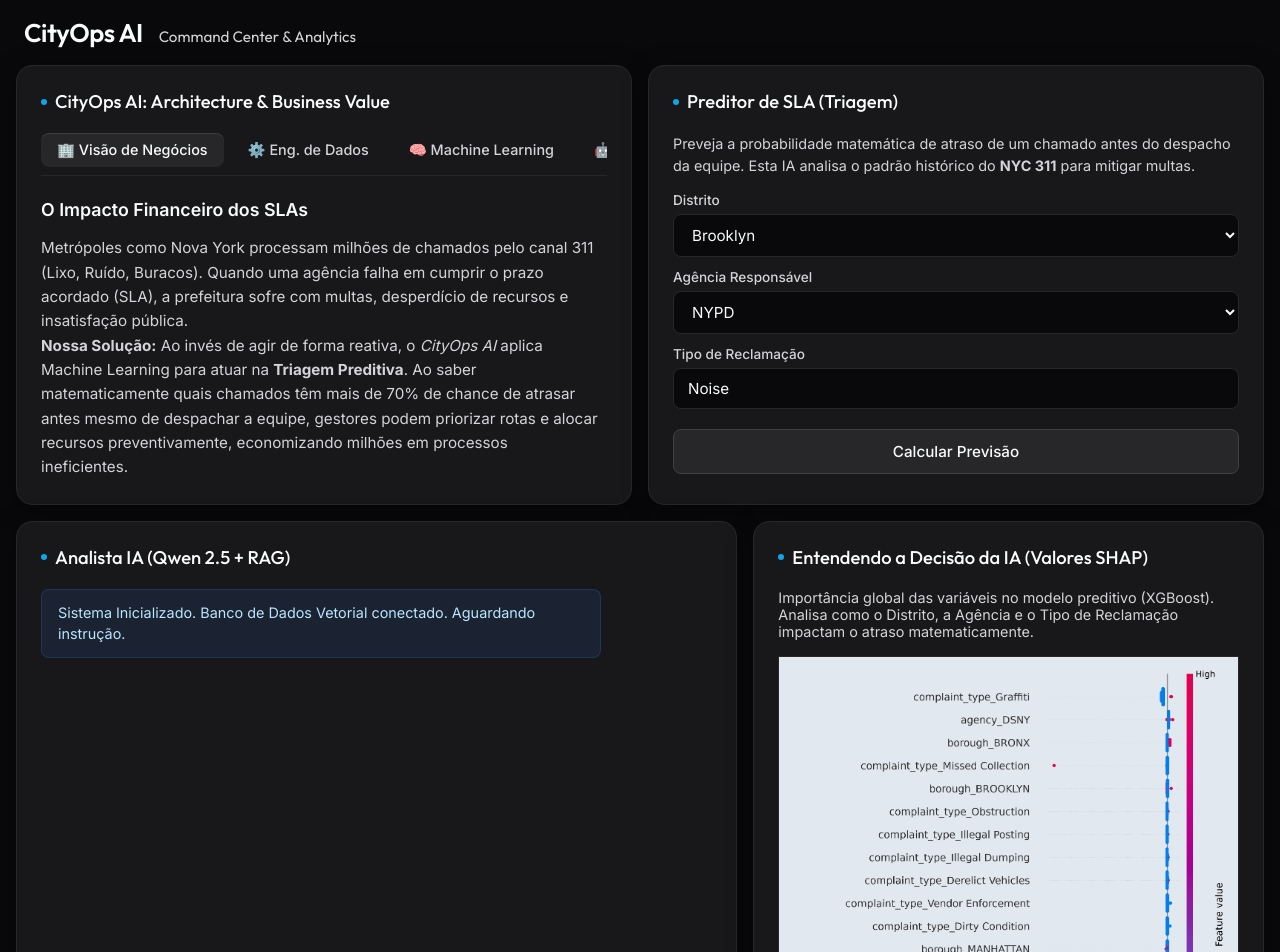
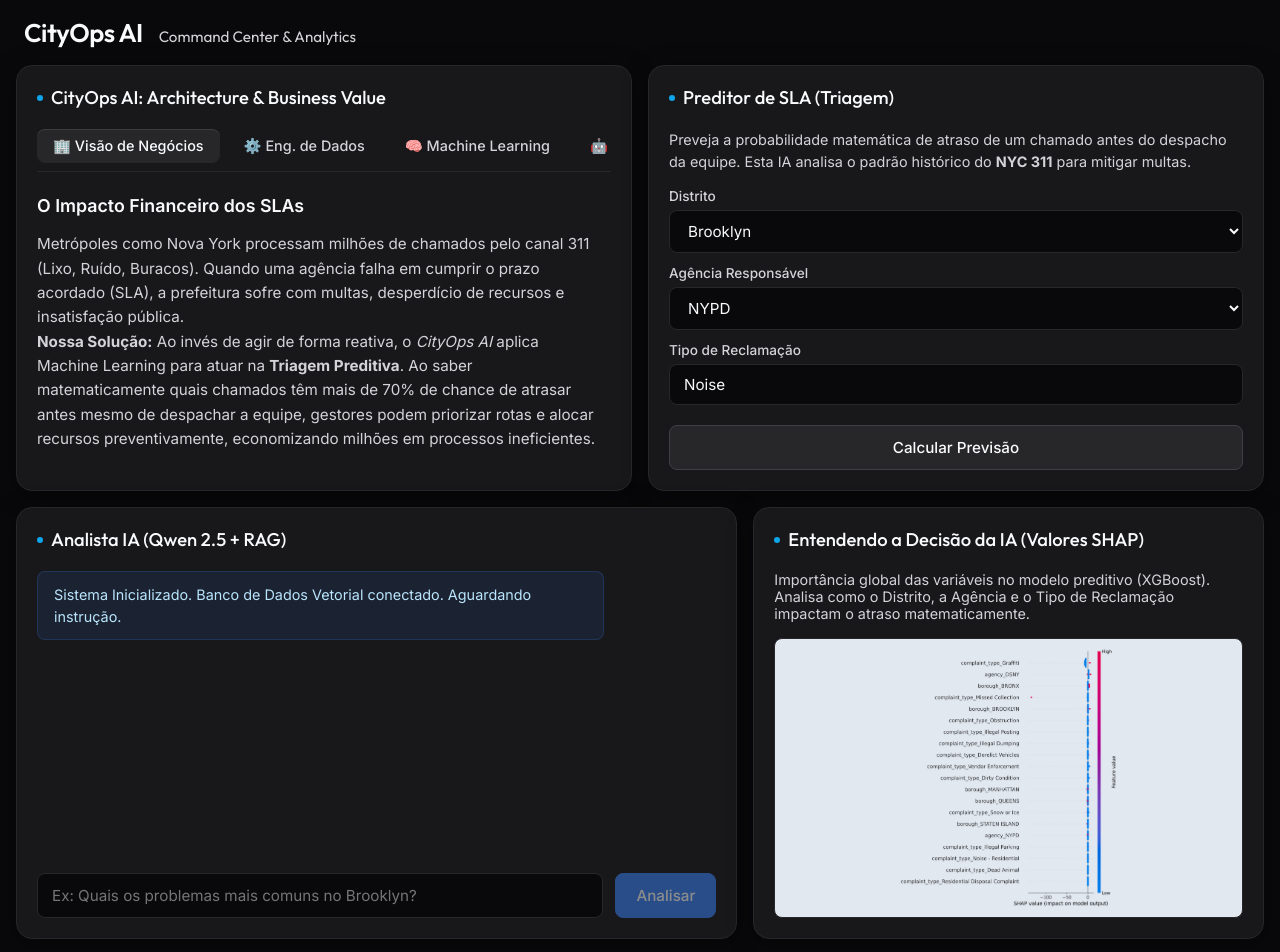
Before and after one commit to Guilherme-Mazzoni/cityops-ai, a React app in the folder frontend/: page / in a window 1280 px wide. Shown: the top 952 px of the page. Built offline with nearby package versions, Linux system fonts and the light colour scheme; no server answers; the HTML template or start-up script is replaced by a standard one.

Commit message:
style: Switch from strict 100vh Single-Screen to a standard scrolling dashboard with fixed widget heights

```diff
--- a/frontend/src/components/ExplainabilityBento.jsx
+++ b/frontend/src/components/ExplainabilityBento.jsx
@@ -5,11 +5,11 @@ export default function ExplainabilityBento() {
       <p style={{ color: 'var(--text-secondary)', marginBottom: '16px', fontSize: '0.9rem' }}>
         Importância global das variáveis no modelo preditivo (XGBoost). Analisa como o Distrito, a Agência e o Tipo de Reclamação impactam o atraso matematicamente.
       </p>
-      <div style={{ flex: 1, width: '100%', minHeight: 0, display: 'flex', justifyContent: 'center', background: '#e2e8f0', border: '1px solid var(--surface-border)', padding: '8px', overflow: 'hidden' }}>
+      <div style={{ width: '100%', height: '280px', display: 'flex', justifyContent: 'center', alignItems: 'center', background: '#e2e8f0', border: '1px solid var(--surface-border)', padding: '8px', overflow: 'hidden', borderRadius: 'var(--radius-md)' }}>
         <img
           src="/shap_summary.png"
           alt="Gráfico de Valores SHAP"
-          style={{ maxWidth: '100%', maxHeight: '100%', objectFit: 'contain', mixBlendMode: 'multiply' }}
+          style={{ width: '100%', height: '100%', objectFit: 'contain', mixBlendMode: 'multiply' }}
         />
       </div>
     </div>
--- a/frontend/src/index.css
+++ b/frontend/src/index.css
@@ -24,16 +24,17 @@ body {
   font-family: 'Inter', -apple-system, sans-serif;
   background-color: var(--bg-base);
   color: var(--text-primary);
-  height: 100vh;
+  min-height: 100vh;
   display: flex;
   justify-content: center;
   align-items: center;
-  overflow: hidden;
+  overflow-y: auto;
+  overflow-x: hidden;
 }
 
 .dashboard-container {
   width: 100vw;
-  height: 100vh;
+  min-height: 100vh;
   padding: 16px;
   display: flex;
   flex-direction: column;
@@ -63,22 +64,22 @@ body {
 .bento-grid {
   display: grid;
   grid-template-columns: repeat(12, 1fr);
-  grid-template-rows: min-content minmax(0, 1fr);
+  grid-auto-rows: min-content;
   gap: 16px;
-  flex: 1;
   width: 100%;
+  padding-bottom: 32px;
 }
 
 .bento-item {
   background: var(--surface-base);
   border: 1px solid var(--surface-border);
   border-radius: var(--radius-lg);
-  padding: 24px;
+  padding: 20px;
   box-shadow: var(--shadow-base);
   display: flex;
   flex-direction: column;
   transition: transform 0.3s cubic-bezier(0.4, 0, 0.2, 1), box-shadow 0.3s ease, border-color 0.3s ease;
-  overflow: hidden;
+  min-height: 0;
 }
 
 .bento-item:hover {
@@ -222,11 +223,13 @@ body {
   flex-direction: column;
   flex: 1;
   min-height: 0;
+  overflow: hidden;
 }
 
 .chat-history {
-  flex: 1;
+  height: 250px;
   overflow-y: auto;
+  overflow-x: hidden;
   margin-bottom: 20px;
   padding-right: 12px;
   display: flex;
```
